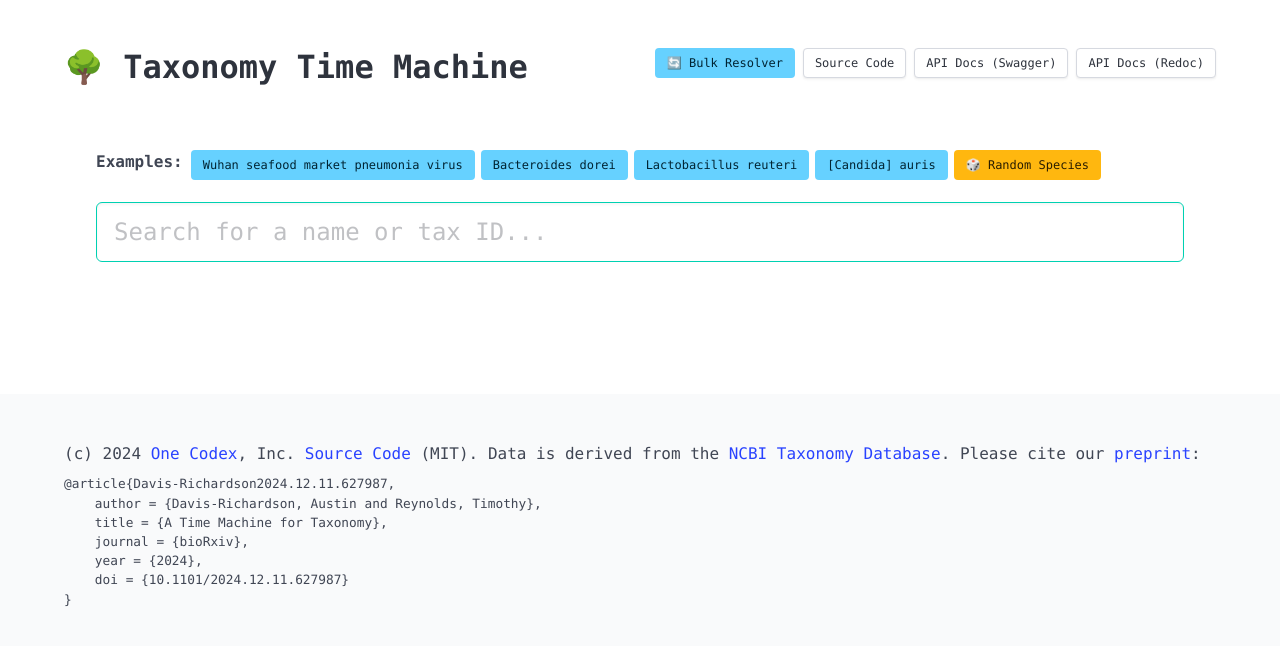
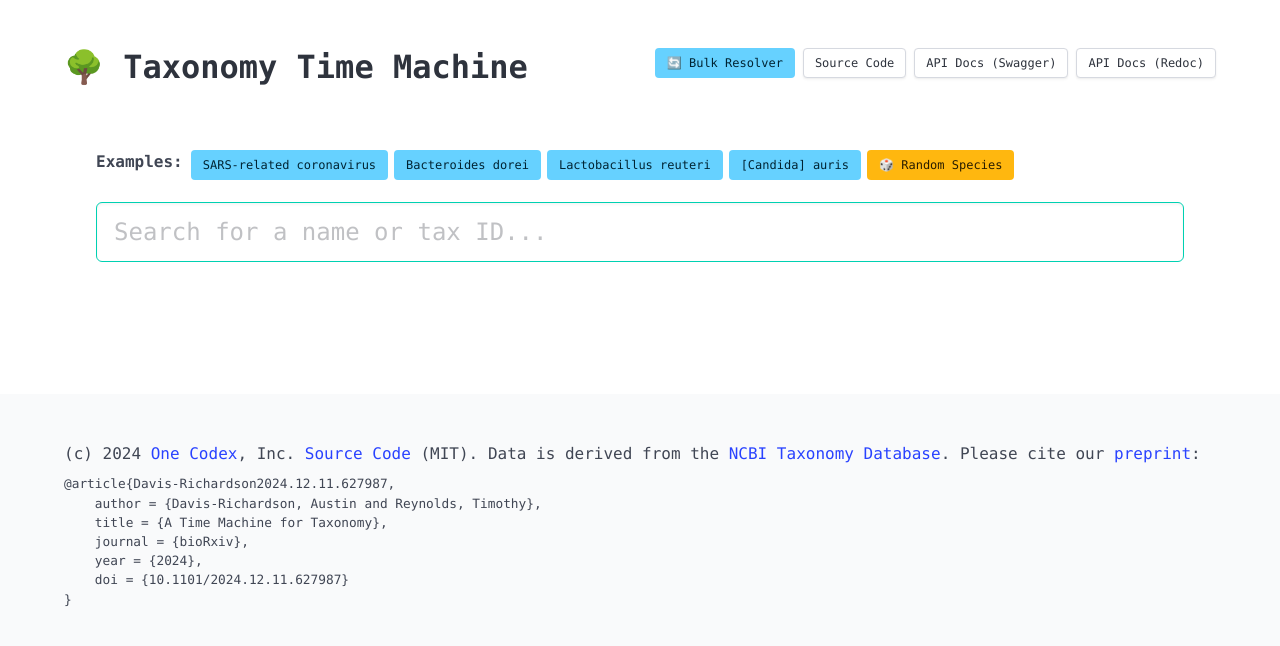
Before and after one commit to onecodex/taxonomy-time-machine, a Vue app in the folder frontend/: page / in a window 1280 px wide. Shown: the top 646 px of the page. Built offline with nearby package versions, Linux system fonts and the light colour scheme.

Commit message:
Update example taxon

```diff
--- a/frontend/src/components/TaxonomyTimeMachine.vue
+++ b/frontend/src/components/TaxonomyTimeMachine.vue
@@ -482,7 +482,7 @@
         <span style="margin-right: 0.5em; font-weight: bold">Examples:</span>
         <button
           v-for="example in [
-            'Wuhan seafood market pneumonia virus',
+            'SARS-related coronavirus',
             'Bacteroides dorei',
             'Lactobacillus reuteri',
             '[Candida] auris',
```
